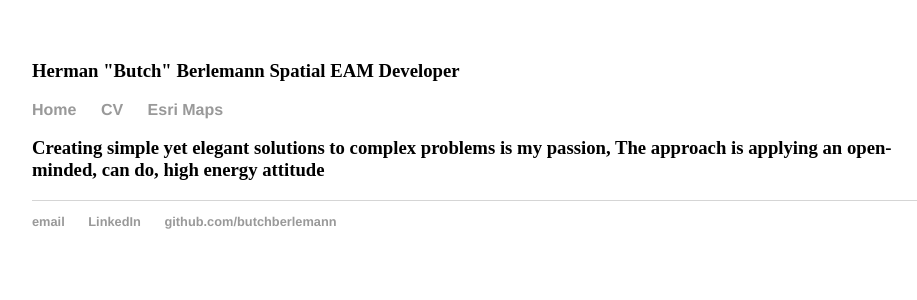
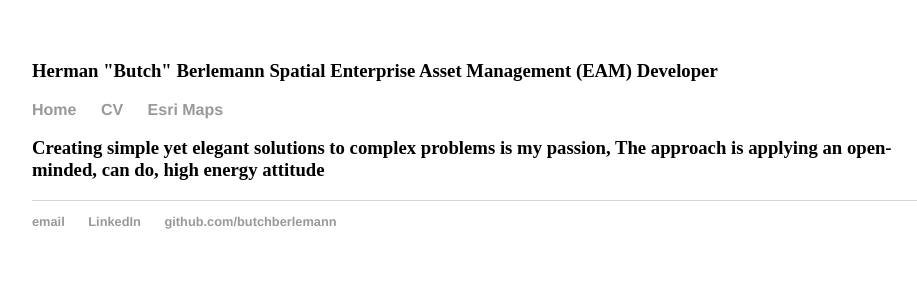
Before and after one commit to butchberlemann/butchberlemann.github.io, a Jekyll site: the page built from index.html, in a window 1280 px wide. Shown: the top 300 px of the page, without its empty margins (160-1077 px from the left). Built offline with Jekyll 4.4.1, drawn with Linux system fonts in a browser that asks for light colours.

Commit message:
Update default.html

```diff
--- a/_layouts/default.html
+++ b/_layouts/default.html
@@ -8,7 +8,7 @@
 
 		</head>
 		<body>
-			<h3>Herman "Butch" Berlemann Spatial EAM Developer </h3>
+			<h3>Herman "Butch" Berlemann Spatial Enterprise Asset Management (EAM) Developer </h3>
 			<nav>
 	    		<ul>
 	        		<li><a href="/">Home</a></li>
```
